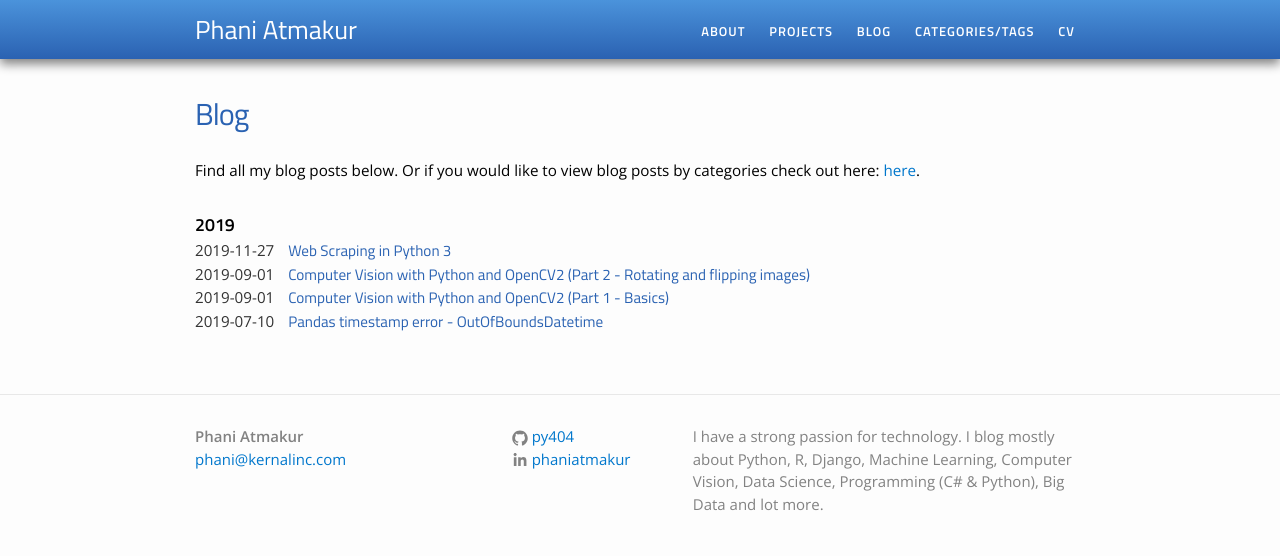
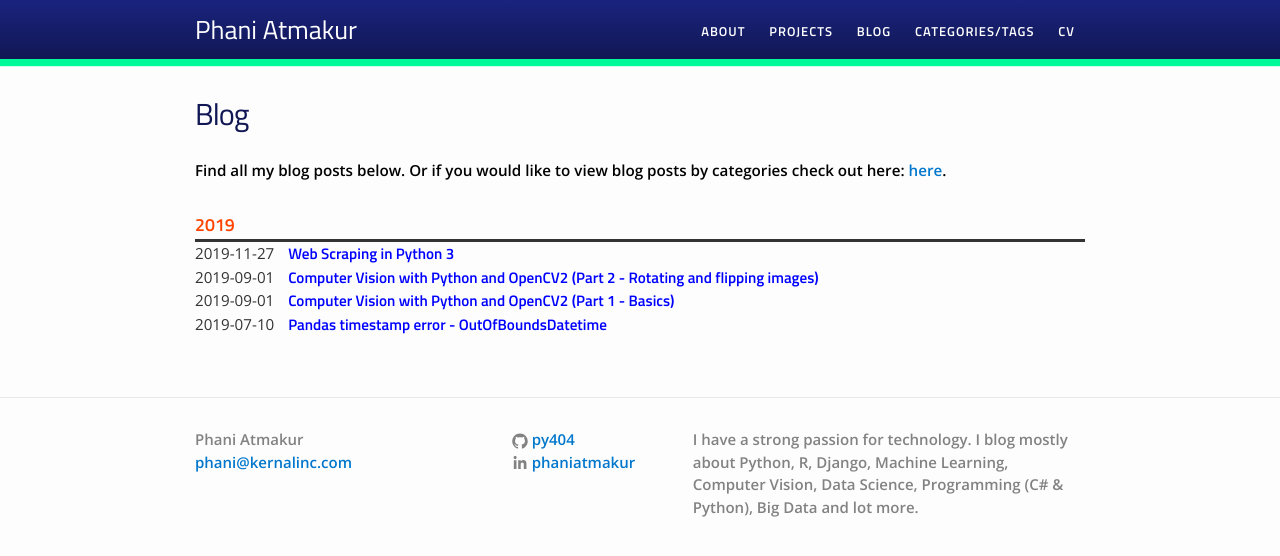
Before and after one commit to py404/py404.github.io, a Jekyll site: the page built from blog.md, in a window 1280 px wide. Shown: the top 556 px of the page. Built offline with Jekyll 4.4.1, drawn with Linux system fonts in a browser that asks for light colours.

Commit message:
Update theme colors.

```diff
--- a/_sass/_base.scss
+++ b/_sass/_base.scss
@@ -17,7 +17,7 @@ body {
     font-family: $base-font-family;
     font-size: $base-font-size;
     line-height: $base-line-height;
-    font-weight: 300;
+    font-weight: 700;
     color: $text-color;
     background-color: $background-color;
     -webkit-text-size-adjust: 100%;
@@ -129,7 +129,7 @@ code {
     font-size: 14px;
     border: 1px solid $grey-color-light;
     border-radius: 3px;
-    background-color: lighten($blue-color-light, 35%);
+    background-color: cornsilk;
 }
 
 code {
--- a/_sass/_header.scss
+++ b/_sass/_header.scss
@@ -5,7 +5,7 @@
     border-top: 0px solid $grey-color-dark;
     // min-height: 56px;
     background-image: linear-gradient($blue-color-light, $blue-color-dark);
-    box-shadow: 0px 5px 10px grey;
+    box-shadow: 0px 7px 1px mediumspringgreen;
     // Positioning context for the mobile navigation icon
     position: relative;
 }
--- a/_sass/_layout.scss
+++ b/_sass/_layout.scss
@@ -168,7 +168,8 @@ ul.listing li.listing-seperator {
 	padding-top: 15px;
 	font-weight: bold;
 	font-family: 'Titillium Web', sans-serif;
-	font-size: 1.17em;
+    font-size: 1.17em;
+    color: orangered;
 }
 
 ul.listing li.listing-item time {
@@ -180,7 +181,7 @@ ul.listing li.listing-item time {
 }
 
 ul.listing li.listing-item a {
-	color: $blue-color-dark;
-	font-weight: 400;
+	color: blue;
+	font-weight: 600;
 	font-family: 'Titillium Web', sans-serif;
 }
--- a/blog.md
+++ b/blog.md
@@ -12,6 +12,7 @@
   {% if year != y %}
     {% assign year = y %}
     <li class="listing-seperator">{{ y }}</li>
+    <hr style="height:3px; border:none; color:#333; background-color:#333;" >
   {% endif %}
   <li class="listing-item">
     <time datetime="{{ post.date | date:"%Y-%m-%d" }}">{{ post.date | date:"%Y-%m-%d" }}</time>
--- a/css/main.scss
+++ b/css/main.scss
@@ -14,8 +14,8 @@
 $background-color: #fdfdfd;
 $brand-color:      #0077CC;
 
-$blue-color-dark: darken(#3E7AD1, 10%);
-$blue-color-light: #4B93DB;
+$blue-color-dark: darken(#1a237e, 10%);
+$blue-color-light: #1a237e;
 
 $grey-color:       #828282;
 $grey-color-light: lighten($grey-color, 40%);
```
Also changed, not shown: 1 other file.
